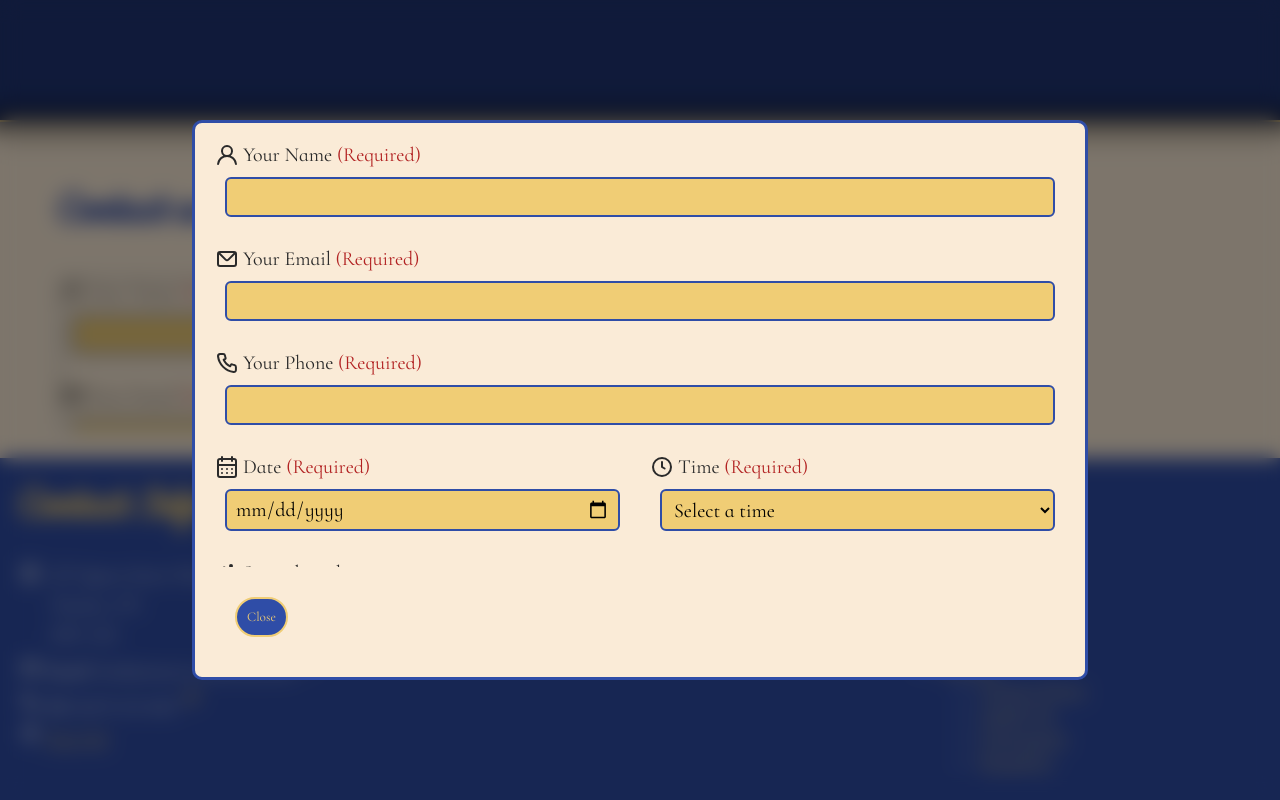
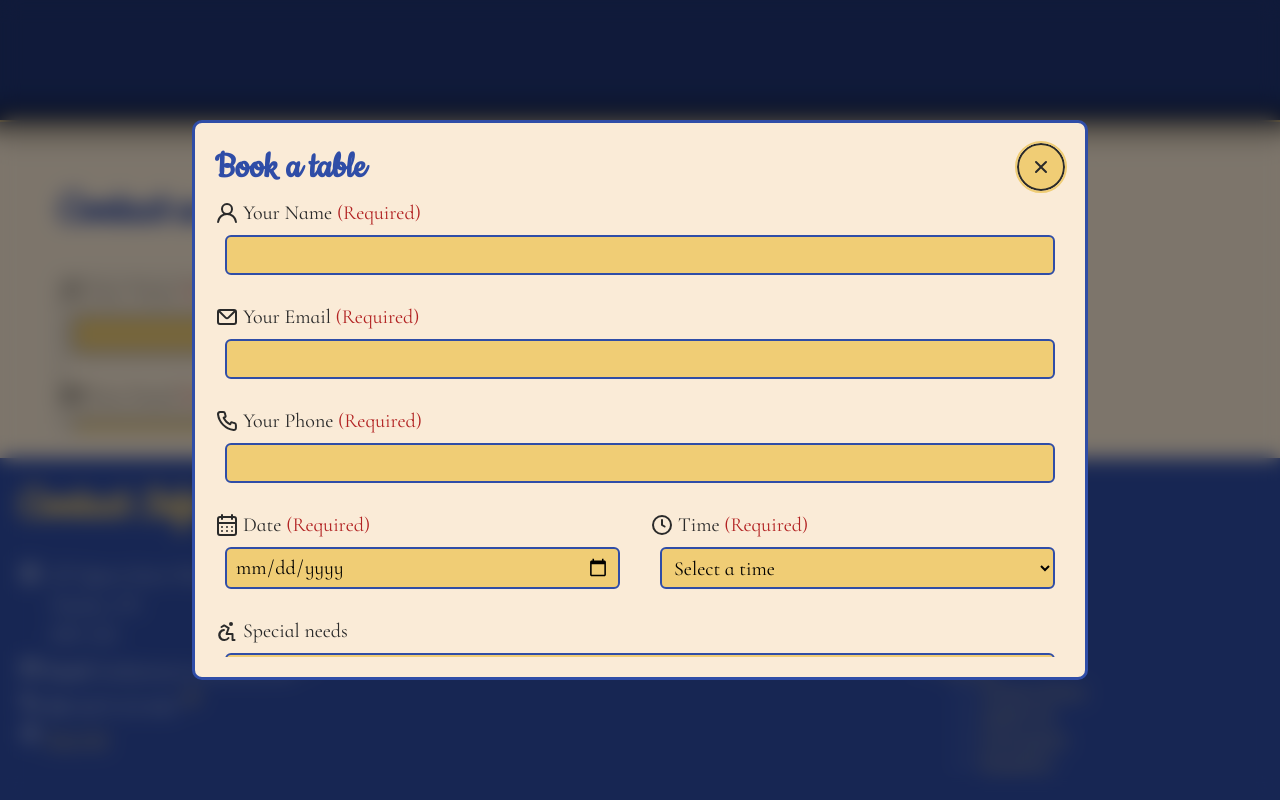
Before and after one commit to madcampos/marcos-trattoria, a plain HTML site: page book/index.html in a window 1280 px wide. Both pictures are taken after a click on the button "Make a Reservation Now". Shown: the part 514-1314 px from the top of the page. Drawn offline with Linux system fonts and the light colour scheme.

Commit message:
fix: update contact dialog
Former-commit-id: 023571929751c08be7b0425d7442958f55c40b3d [formerly f12b0435641dedbfa62135e9184f29cf90a85102]
Former-commit-id: c703087d9ab35e125d3ce1e5629ae7c8c613fabb

```diff
--- a/book/index.html
+++ b/book/index.html
@@ -176,18 +176,24 @@
 				</contact-info>
 			</section>
 			<section>
-				<section>
 				<h2>Book a table</h2>
 				<p>
 					<button popovertarget="reservation-dialog" popovertargetaction="show" type="button">Make a Reservation Now</button>
 				</p>
 				<dialog id="reservation-dialog" popover="manual">
-						<iframe src="/book/form.html"></iframe>
-						<footer>
-							<button popovertarget="reservation-dialog" popovertargetaction="hide">Close</button>
-						</footer>
+					<header>
+						<h2>Book a table</h2>
+						<button popovertarget="reservation-dialog" popovertargetaction="hide">
+							<sr-only>Close Booking Form</sr-only>
+							<x-icon role="none" aria-hidden="true">
+								<svg width="24" height="24" viewBox="0 0 24 24">
+									<use href="#uil--times" />
+								</svg>
+							</x-icon>
+						</button>
+					</header>
+					<iframe src="/book/form.html" loading="lazy"></iframe>
 				</dialog>
-				</section>
 			</section>
 			<nav>
 				<h2>Site Map</h2>
```
Also changed, not shown: contact/index.html (+12 -4 lines), menu/index.html (+12 -4 lines), recipes/apple-pie.html (+12 -4 lines), recipes/brigadeiro.html (+12 -4 lines), recipes/francisquito.html (+12 -4 lines), recipes/index.html (+12 -4 lines), recipes/nonnas-pasta.html (+12 -4 lines). Lines whose indentation alone changed are shown as unchanged.
